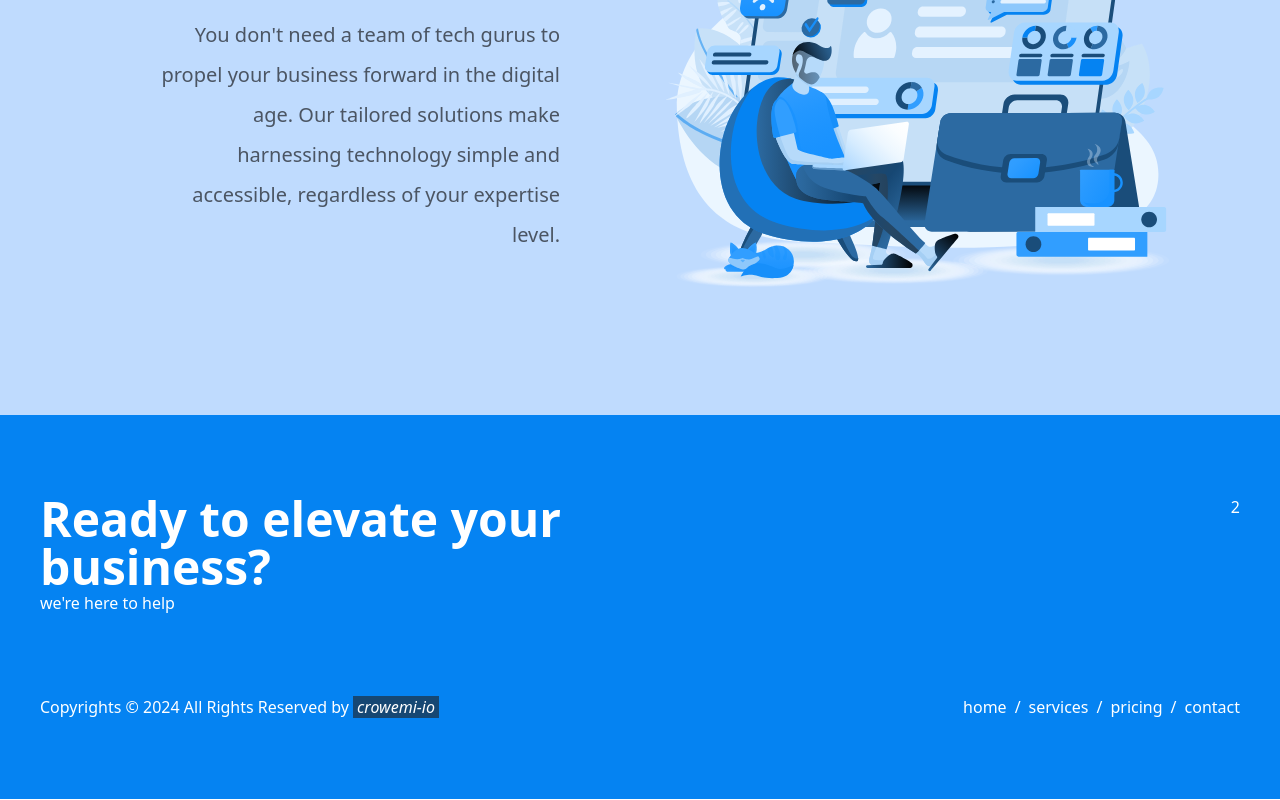
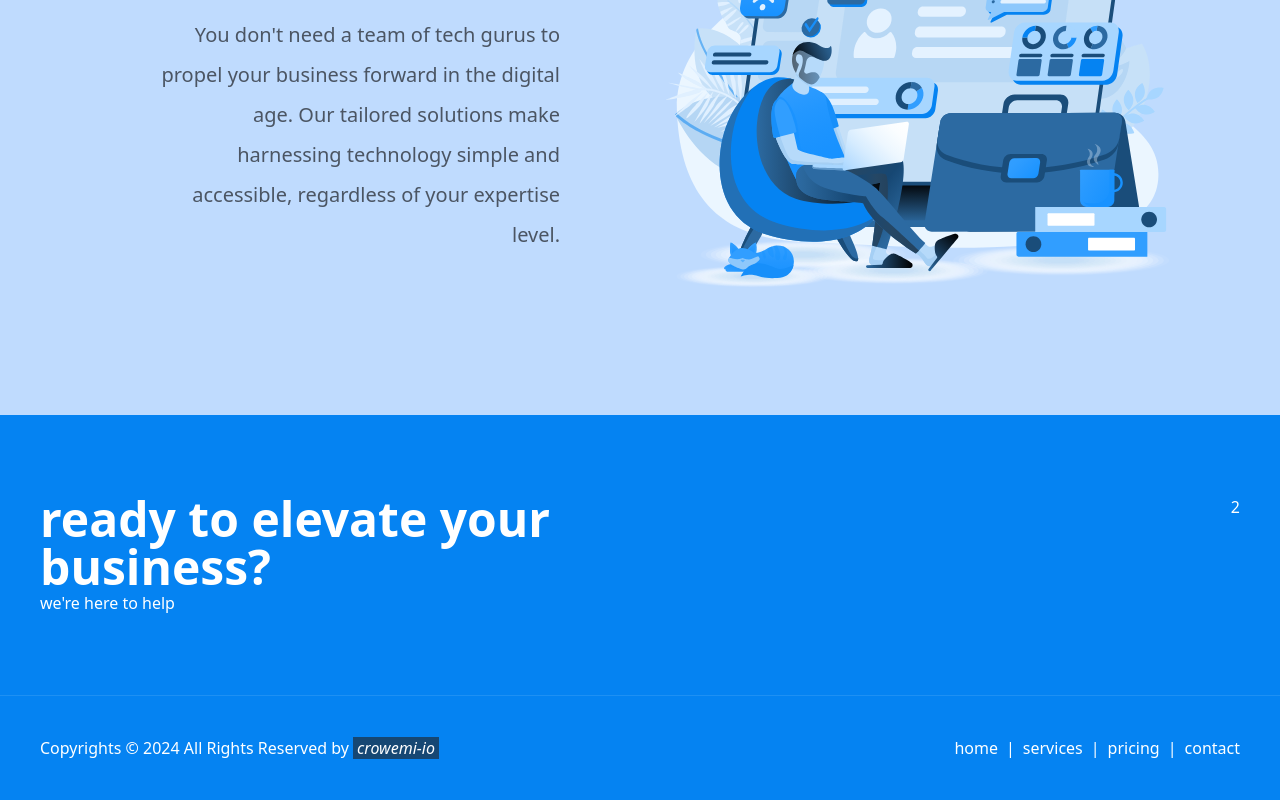
Before and after one commit to crowemi-io/crowemi-io, a Next.js app: page / in a window 1280 px wide. Shown: the part 1403-2203 px from the top of the page. Built offline with nearby package versions, Linux system fonts and the light colour scheme.

Commit message:
tweeks to footer; etc. etc.

```diff
--- a/src/app/services/page.tsx
+++ b/src/app/services/page.tsx
@@ -11,7 +11,7 @@ export default function Services() {
                 {
 
                     imagePath: "web-dev.svg",
-                    title: "Web Development",
+                    title: "web development",
                     description: "From sleek and responsive designs to powerful backend solutions, we offer a comprehensive range of web development services tailored to meet your unique needs. Whether you're launching a new website, optimizing an existing one, or integrating cutting-edge features, our team of experts is here to bring your vision to life. With a focus on quality, innovation, and customer satisfaction, we're committed to delivering results that exceed expectations.",
                     isImageRight: false
                 }
@@ -22,7 +22,7 @@ export default function Services() {
                 {
 
                     imagePath: "web-hosting.svg",
-                    title: "Web Hosting",
+                    title: "web hosting",
                     description: "Reliable, secure, and lightning-fast web hosting is essential for any successful online venture, and we've got you covered. Our cutting-edge web hosting services offer a seamless experience, ensuring your website is always accessible to your audience.",
                     isImageRight: true
                 }
@@ -33,7 +33,7 @@ export default function Services() {
                 {
 
                     imagePath: "business-analysis-and-analytics.svg",
-                    title: "Data Solutions",
+                    title: "data solutions",
                     description: "In today's dynamic business landscape, data is the lifeblood of innovation and growth. Our tailored data solutions are designed to help you navigate the complexities of modern data environments, unleashing the true potential of your information assets.",
                     isImageRight: false
                 }
--- a/src/components/Footer.tsx
+++ b/src/components/Footer.tsx
@@ -6,18 +6,23 @@ interface Props {
 
 export default function Footer({ LinkItems }: Props) {
     return (
+        <>
             <div className="bg-primary p-10  text-white">
                 <div className="container mx-auto pt-10 pb-10">
                     <div className="grid grid-cols-2">
                         <div >
-                        <div className="text-5xl font-extrabold">Ready to elevate your business?</div>
+                            <div className="text-5xl font-extrabold">ready to elevate your business?</div>
                             <div>we're here to help</div>
                         </div>
                         <div className="text-right">2</div>
 
                     </div>
                 </div>
-            <div className="flex container mx-auto pt-10 pb-10 font-thin">
+
+
+            </div>
+            <div  className="bg-primary p-10  text-white border-t border-t-bc">
+                <div className="flex container mx-auto">
                     <div className="grow">
                         Copyrights © {new Date().getFullYear()} All Rights Reserved by <span className="bg-secondary pr-1 pl-1 italic">crowemi-io</span>
                     </div>
@@ -26,13 +31,14 @@ export default function Footer({ LinkItems }: Props) {
                             LinkItems.map((linkItem, idx) =>
                                 <>
                                     <a href={linkItem.route} className="hover:underline">{linkItem.name}</a>
-                                {idx !== (LinkItems.length - 1) ? <span className="pr-2 pl-2">/</span> : null}
+                                    {idx !== (LinkItems.length - 1) ? <span className="pr-2 pl-2">|</span> : null}
                                 </>
                             )
                         }
                     </div>
                 </div>
+            </div>
 
-        </div>
+        </>
     )
 }
```
Lines whose indentation alone changed are shown as unchanged.
